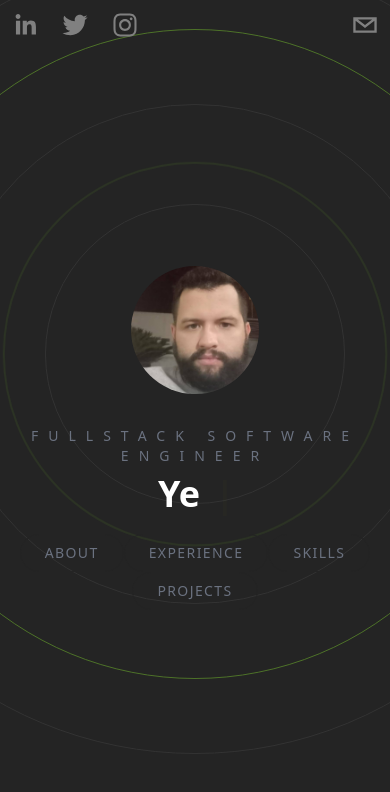
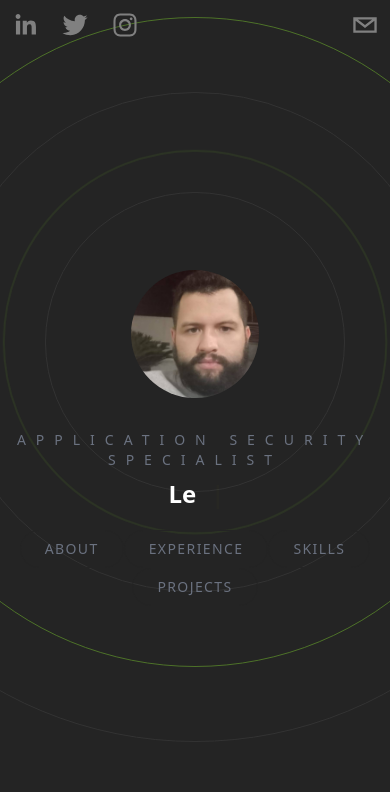
Before and after one commit to m-carneiro/cv-portfolio, a Next.js app: page / in a window 390 px wide. Shown: the top 792 px of the page. Built offline with nearby package versions, Linux system fonts and the light colour scheme.

Commit message:
fixing little stats

```diff
--- a/components/BackgroundCircles/index.tsx
+++ b/components/BackgroundCircles/index.tsx
@@ -11,18 +11,17 @@ const BackgroundCircles = ({}: Props) => {
             animate={{
                 scale: [1,2,2,3,1],
                 opacity: [0.1, 0.2, 0.4, 0.8, 0.1, 1.0],
-                borderRadius: ["20%", "20%", "50%", "80%", "20%"]
             }}
             transition={{
-                duration: 2.5
+                duration: 1.5
             }}
 
             className={"relative flex items-center justify-center"}>
-            <div className="absolute border border-[#99FF33] h-[200px] mt-60 rounded-full w-[200px] animate-ping" />
-            <div className="absolute border border-[#333333] h-[300px] mt-60 rounded-full w-[300px]" />
-            <div className="absolute border border-[#333333] h-[500px] mt-60 rounded-full w-[500px]"/>
-            <div className="absolute border border-[#99FF33] h-[650px] mt-60 rounded-full w-[650px] animate-pulse opacity-20"/>
-            <div className="absolute border border-[#333333] h-[800px] mt-60 rounded-full w-[800px]"/>
+            <div className="absolute border border-[#99FF33] h-[200px] mt-52 rounded-full w-[200px] animate-ping" />
+            <div className="absolute border border-[#333333] h-[300px] mt-52 rounded-full w-[300px]" />
+            <div className="absolute border border-[#333333] h-[500px] mt-52 rounded-full w-[500px]"/>
+            <div className="absolute border border-[#99FF33] h-[650px] mt-52 rounded-full w-[650px] animate-pulse opacity-20"/>
+            <div className="absolute border border-[#333333] h-[800px] mt-52 rounded-full w-[800px]"/>
         </motion.div>
     );
 };
--- a/components/ContactMe/index.tsx
+++ b/components/ContactMe/index.tsx
@@ -21,19 +21,19 @@ const ContactMe = () => {
             <div
                 className={"h-screen flex relative flex-col text-center md:text-left md:flex-row max-w-7xl px-10 justify-evenly mx-auto items-center"}>
                 <h3 className={"absolute top-12 uppercase tracking-[20px] text-2xl text-gray-500"}>
-                    Contact Me
+                    Contact
                 </h3>
 
                 <div className={"flex flex-col space-y-10"}>
                     <h4 className={"text-4xl font-semibold text-center"}>
                         I've got just what you need.{" "}
-                        <span className={"decoration-[#99FF33]/50 underline"}>Lets talk.</span>
+                        <span className={"decoration-[#99FF33]/50 underline"}>Let's talk.</span>
                     </h4>
 
                     <div className={"space-y-10 "}>
                         <div className={"flex items-center space-x-5 justify-center"}>
                             <PhoneIcon className={"text-[#99FF33] h-7 w-7 animate-pulse"}/>
-                            <p className={"text-2xl"}>+5521972604707</p>
+                            <p className={"text-2xl"}>+55 21 972604707</p>
                         </div>
 
                         <div className={"flex items-center space-x-5 justify-center"}>
--- a/components/Hero/index.tsx
+++ b/components/Hero/index.tsx
@@ -10,8 +10,9 @@ const Hero = ({}: Props) => {
     const [text, count] = useTypewriter({
         words: [
             "Hello, My Name is Matheus",
-            "Yes-I-love-coffee.tsx",
-            "<ButILoveToCodeMore />"],
+            "Let's make everything secured",
+            "Leading teams to the next level",
+            ],
         loop: true,
         delaySpeed: 2000
     })
@@ -21,8 +22,8 @@ const Hero = ({}: Props) => {
             <BackgroundCircles/>
             <Image className={"relative rounded-full h-32 w-32 mx-auto object-cover"} src={profilePic} alt={"Me"}/>
             <div className={"z-20"}>
-                <h2 className={"text-sm uppercase text-gray-500 pb-2 tracking-[10px]"}>FullStack Software Engineer</h2>
-                <h1 className={"text-4xl lg:text-5xl font-semibold px-10"}>
+                <h2 className={"text-sm uppercase text-gray-500 pb-2 tracking-[10px]"}>Application Security Specialist</h2>
+                <h1 className={"text-2xl lg:text-5xl font-semibold px-10"}>
                     <span className={"mr-3"}>{text}</span>
                     <Cursor cursorColor={"#ebf20c"}/>
                 </h1>
--- a/components/Projects/index.tsx
+++ b/components/Projects/index.tsx
@@ -23,7 +23,7 @@ const Projects = ({}: Props) => {
                     Projects
                 </h3>
 
-                <div className={"relative w-full flex overflow-x-scroll overflow-y-hidden snap-x snap-mandatory z-20 scrollbar scrollbar-thin scrollbar-track-gray-400/20 scrollbar-thumb-[#99FF33]/80"}>
+                <div className={"relative w-full flex overflow-x-scroll overflow-y-hidden snap-x snap-mandatory z-20 scrollbar-thin scrollbar-track-gray-400/20 scrollbar-thumb-[#99FF33]/80"}>
                     {projects.map((project, index) => (
                         <div
                             className={"w-screen flex-shrink-0 snap-center flex flex-col space-y-5 items-center justify-center p-20 md:p-44 h-screen"}>
@@ -39,7 +39,7 @@ const Projects = ({}: Props) => {
                                 }}
                                 viewport={{once: true}}
                                 className={"h-32 w-32 mx-auto"}
-                                src="https://cdn.discordapp.com/attachments/1056264121240277032/1083154585876693002/image.png"
+                                src="https://w7.pngwing.com/pngs/119/342/png-transparent-logo-netflix-nasdaq-nflx-brand-television-copywriter-floor-television-text-rectangle.png"
                                 alt=""
                             />
 
@@ -54,7 +54,7 @@ const Projects = ({}: Props) => {
                                     Netflix 2.0 app that has a Log in and Log Out Authentication with Google. it has a
                                     beautiful Home Screen with all the movies looking Just like Netflix. There is also a
                                     subscription page where you can see your active monthly subscription. We also use
-                                    Stripe Payments for the monthl) Netfix Subscriptions!
+                                    Stripe Payments for the monthly) Netflix Subscriptions!
                                 </p>
                             </div>
                         </div>
--- a/pages/index.tsx
+++ b/pages/index.tsx
@@ -20,7 +20,7 @@ const Home: NextPage = () => {
 
                 <Header/>
 
-                <section id={"hero"} className={"snap-start"}>
+                <section id={"hero"} className={"snap-center"}>
                     <Hero/>
                 </section>
 
```
